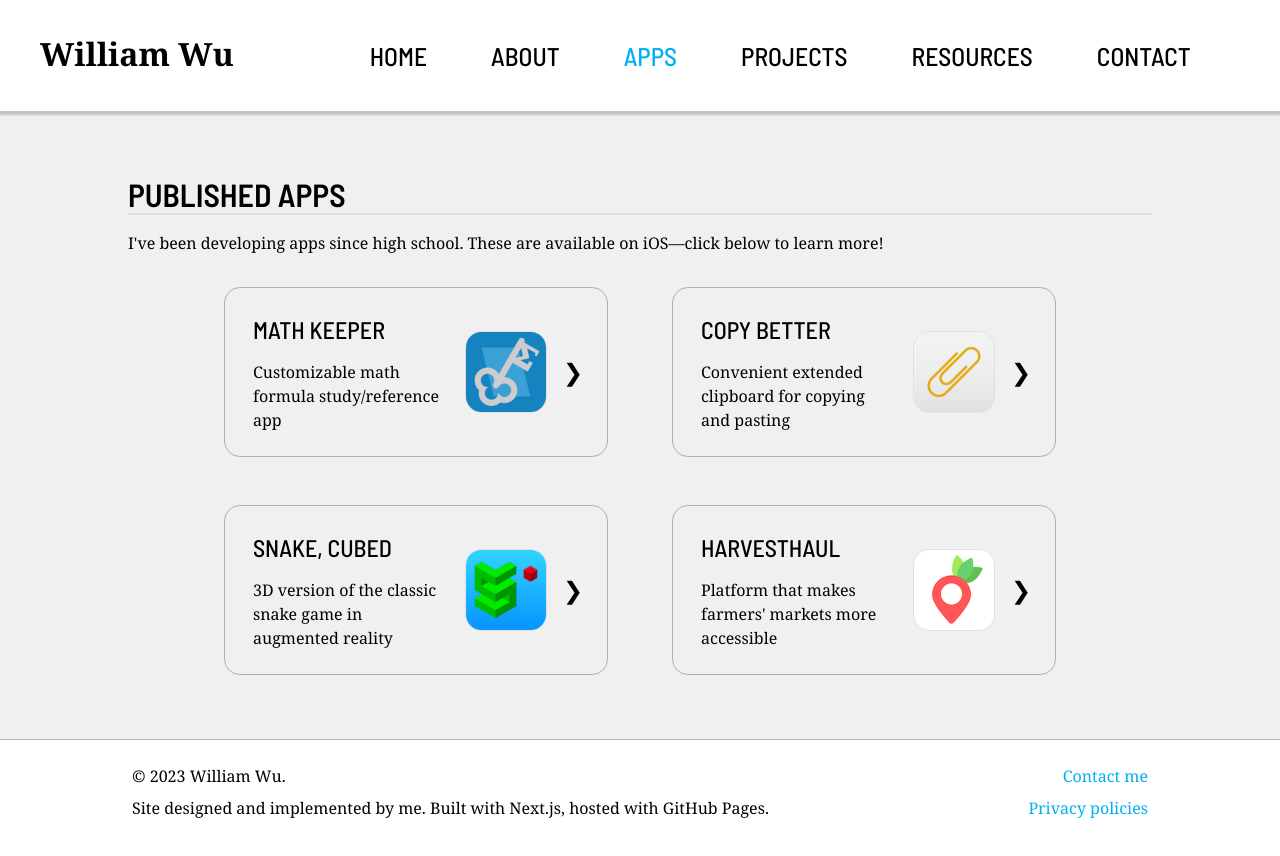
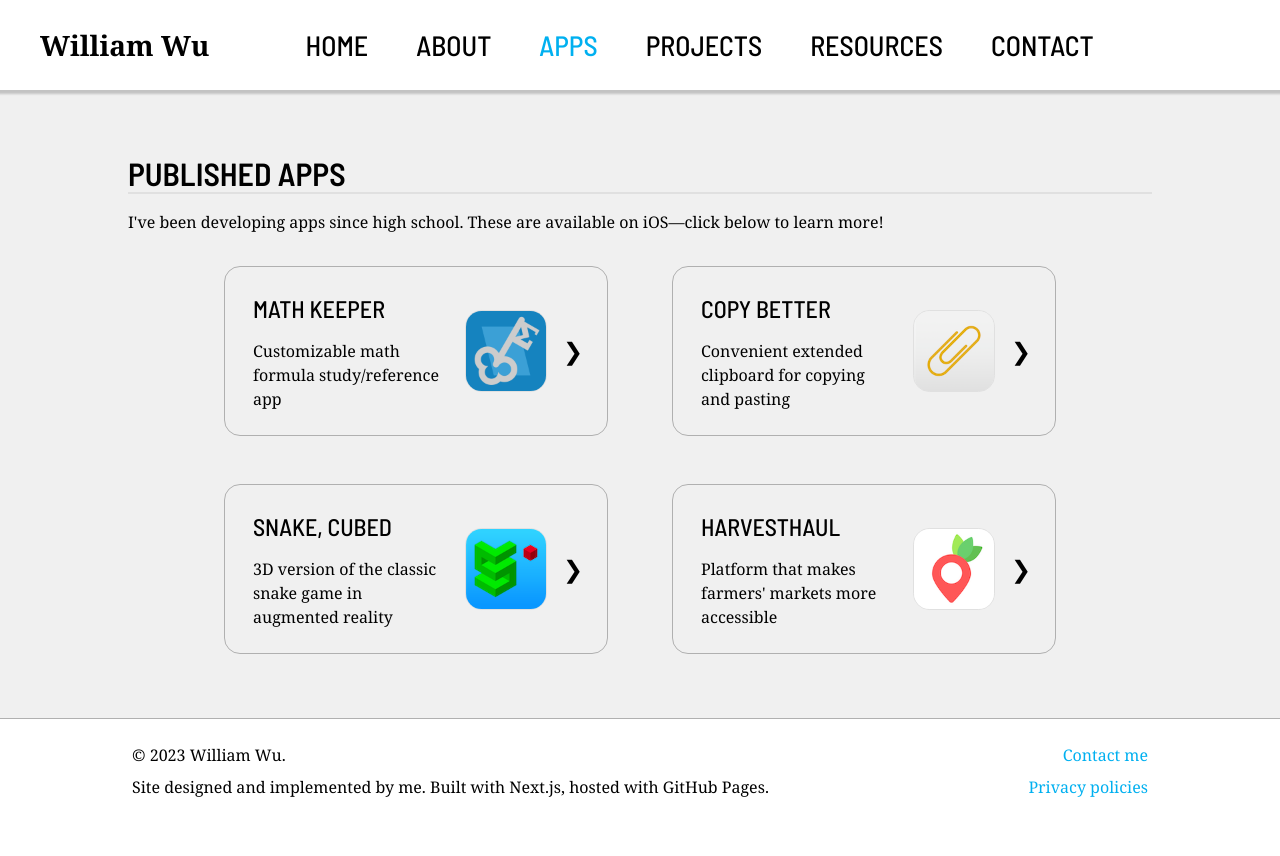
Before and after one commit to wllmwu/wllmwu.github.io, a Next.js app: page /apps in a window 1280 px wide. Shown: the top 856 px of the page. Built offline with nearby package versions, Linux system fonts and the light colour scheme.

Commit message:
Shrink navigation bar

```diff
--- a/styles/NavigationBar.module.css
+++ b/styles/NavigationBar.module.css
@@ -1,4 +1,8 @@
 .navigationBar {
+  --menus-border-radius: 8px;
+  --top-link-font-size: 1.75rem;
+  --top-link-vertical-padding: 0.75rem;
+  --top-link-horizontal-padding: 1.5rem;
   background-color: var(--content-background-color);
   position: sticky;
   top: 0;
@@ -6,7 +10,7 @@
   width: 100%;
   min-width: max-content;
   box-shadow: 0px 2px 2px 2px var(--shadow-color);
-  padding: 24px 32px;
+  padding: 1rem 2rem;
   display: flex;
   flex-direction: row;
   align-items: baseline;
@@ -16,9 +20,9 @@
   color: var(--text-primary-color);
   font-family: var(--body-typeface);
   font-weight: var(--weight-bold);
-  font-size: 2rem;
+  font-size: var(--top-link-font-size);
   white-space: nowrap;
-  padding: 0 8px;
+  padding: 0 0.5rem;
 }
 
 .homeLink:hover {
@@ -29,22 +33,22 @@
   display: flex;
   flex-direction: row;
   align-items: baseline;
-  margin-left: 96px;
+  margin-left: 4rem;
+  padding: var(--top-link-vertical-padding) 0;
 }
 
 .topLinkItem {
   list-style-type: none;
   position: relative;
-  padding: 1rem 0;
 }
 
 .topLink {
   font-family: var(--heading-typeface);
-  font-size: 1.6rem;
+  font-size: var(--top-link-font-size);
   font-weight: var(--weight-medium);
   color: var(--text-primary-color);
-  padding: 1rem 2rem;
-  border-radius: 8px;
+  padding: var(--top-link-vertical-padding) var(--top-link-horizontal-padding);
+  border-radius: var(--menus-border-radius);
 }
 
 .topLink:hover {
@@ -57,29 +61,30 @@
 }
 
 .navigationBarSubmenu {
-  --submenu-border-radius: 4px;
+  --submenu-border-width: 1px;
+  --submenu-font-size: 1.25rem;
   display: flex;
   flex-direction: column;
   background-color: var(--content-background-color);
   position: absolute;
   z-index: 1000;
   width: max-content;
-  border: 1px solid #000;
-  border-radius: var(--submenu-border-radius);
+  border: var(--submenu-border-width) solid #000;
+  border-radius: var(--menus-border-radius);
 }
 
 .navigationBarSubmenu.below {
-  top: calc(100% - 0.5rem);
-  left: 0.5rem;
+  top: calc(100% + var(--top-link-vertical-padding));
+  left: 0;
 }
 
 .navigationBarSubmenu.below.left {
   left: unset;
-  right: 0.5rem;
+  right: 0;
 }
 
 .navigationBarSubmenu.beside {
-  top: -1px;
+  top: calc(0 - var(--submenu-border-width));
   left: calc(100% - 1rem);
 }
 
@@ -94,23 +99,22 @@
 
 .sublink {
   font-family: var(--heading-secondary-typeface);
-  font-size: 1.25rem;
+  font-size: var(--submenu-font-size);
   font-weight: var(--weight-normal);
   color: var(--text-primary-color);
   display: flex;
   width: 100%;
-  padding: 0.75rem 1rem;
-  padding-right: 1.5rem;
+  padding: 0.625rem 1rem;
 }
 
 .sublinkItem:first-child > .sublink {
-  border-top-left-radius: var(--submenu-border-radius);
-  border-top-right-radius: var(--submenu-border-radius);
+  border-top-left-radius: var(--menus-border-radius);
+  border-top-right-radius: var(--menus-border-radius);
 }
 
 .sublinkItem:last-child > .sublink {
-  border-bottom-left-radius: var(--submenu-border-radius);
-  border-bottom-right-radius: var(--submenu-border-radius);
+  border-bottom-left-radius: var(--menus-border-radius);
+  border-bottom-right-radius: var(--menus-border-radius);
 }
 
 .sublink:hover {
@@ -124,6 +128,7 @@
 
 .sublinkArrow {
   margin-left: 2rem;
+  margin-right: 0.5rem;
   align-self: flex-end;
 }
 
```
